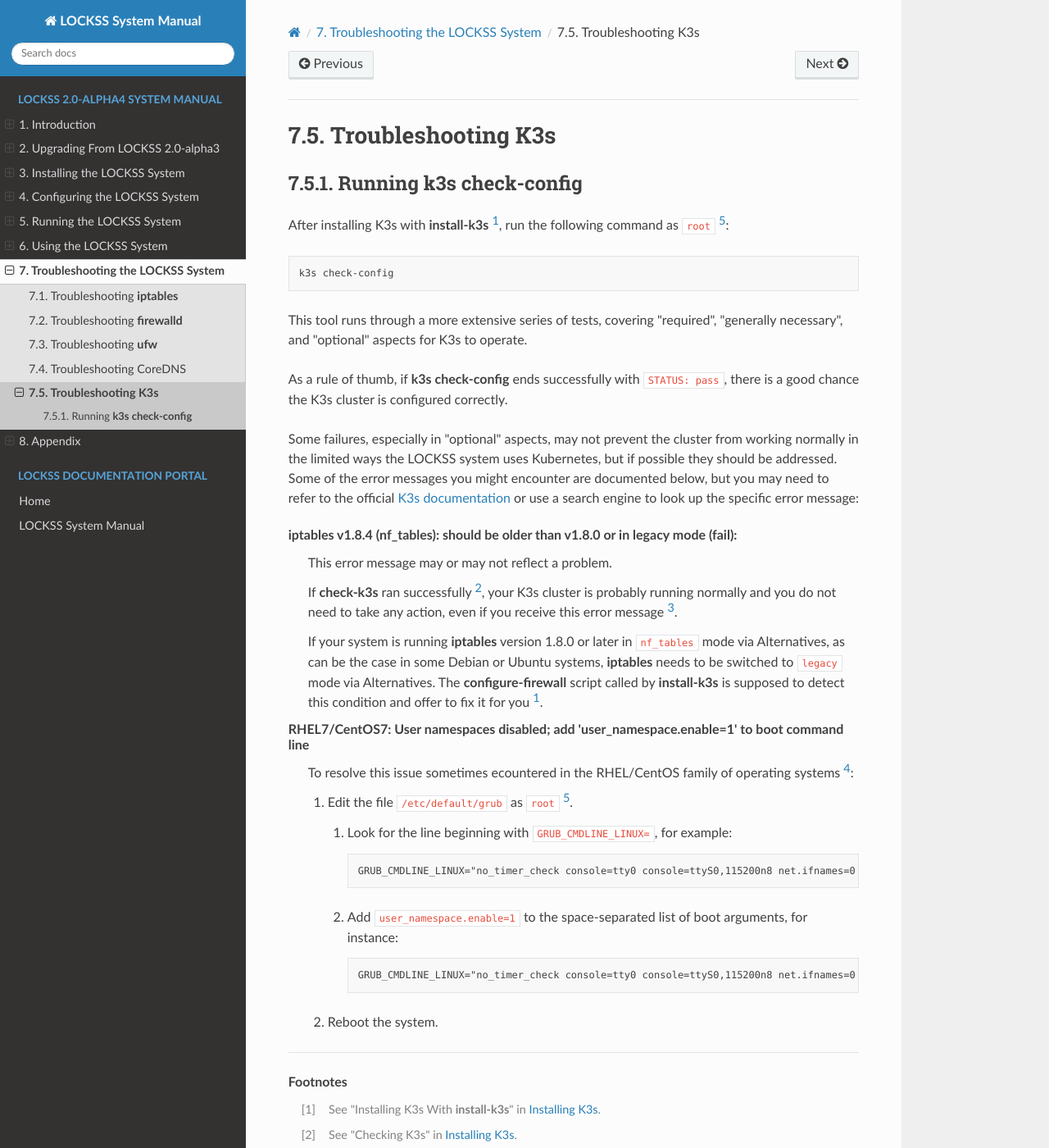
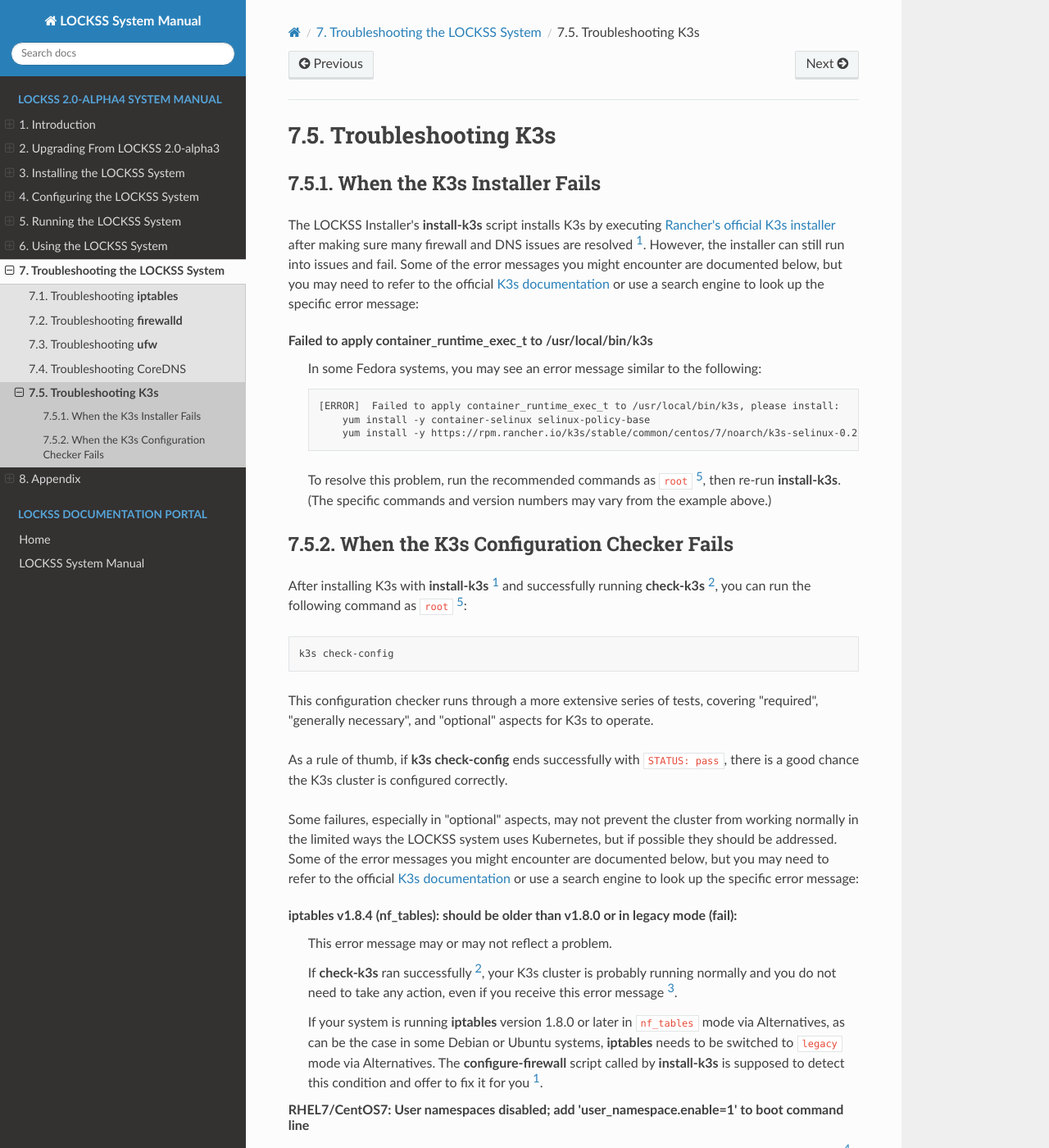
Before and after one commit to lockss/lockss-rtd-manual, a Sphinx documentation site: the page built from docs/troubleshooting/k3s.rst, in a window 1280 px wide and 1400 px high. Shown: the whole window at 82% size. Built offline with Sphinx 7.4.7 and the Read the Docs theme 2.0.0, drawn with Linux system fonts in a browser that asks for light colours; some of the changed text lies outside the part shown.

Commit message:
Better coverage of exotic K3s conditions. Add missing CentOS 7 remediation step. Cosmetic.

```diff
--- a/docs/installing/k3s.rst
+++ b/docs/installing/k3s.rst
@@ -64,7 +64,7 @@ The LOCKSS Installer provides :program:`install-k3s`, a script that streamlines
 
    K3s stores state data in :file:`/var/lib/rancher/k3s` by default, but if :file:`/var` is space-limited, you should specify a different directory as the K3s state data directory will grow to at least 5-10GB. Enter a directory path of your choice followed by :kbd:`Enter`, or simply hit :kbd:`Enter` to accept the default.
 
-7. If Rancher's K3s install script (https://get.k3s.io) cannot recover from an error condition, it may display an error message with a suggested remediation before exiting. If applicable, perform the recommended action and re-run :program:`install-k3s`.
+7. If Rancher's K3s install script (https://get.k3s.io) cannot recover from an error condition, it may display an error message with a suggested remediation before exiting. If applicable, perform the recommended action and re-run :program:`install-k3s`. See :ref:`When the K3s Installer Fails`.
 
 ------------
 Checking K3s
@@ -94,7 +94,7 @@ After :program:`install-k3s` runs successfully, two tools are at your disposal t
 
    .. important::
 
-      Generally, when this checker fails, there is something worth investigating and fixing. However in some cases, the checker complains about a problem that has since been resolved in K3s, or that does not actually prevent K3s from working. If this checker fails, see :doc:`/troubleshooting/k3s` for guidance.
+      Generally, when this checker fails, there is something worth investigating and fixing. However in some cases, the checker complains about a problem that has since been resolved in K3s, or that does not actually prevent K3s from working. If this checker fails, see :ref:`When the K3s Configuration Checker Fails` for guidance.
 
 ----
 
--- a/docs/troubleshooting/k3s.rst
+++ b/docs/troubleshooting/k3s.rst
@@ -2,17 +2,34 @@
 Troubleshooting K3s
 ===================
 
------------------------------------
-Running :program:`k3s check-config`
------------------------------------
+----------------------------
+When the K3s Installer Fails
+----------------------------
 
-After installing K3s with :program:`install-k3s` [#fn1]_, run the following command as ``root`` [#fnroot]_:
+The LOCKSS Installer's :program:`install-k3s` script installs K3s by executing `Rancher's official K3s installer <https://get.k3s.io/>`_ after making sure many firewall and DNS issues are resolved [#fn1]_. However, the installer can still run into issues and fail. Some of the error messages you might encounter are documented below, but you may need to refer to the official `K3s documentation <https://rancher.com/docs/k3s/latest/en/>`_ or use a search engine to look up the specific error message:
+
+Failed to apply container_runtime_exec_t to /usr/local/bin/k3s
+   In some Fedora systems, you may see an error message similar to the following:
+
+   .. code-block:: text
+
+      [ERROR]  Failed to apply container_runtime_exec_t to /usr/local/bin/k3s, please install:
+          yum install -y container-selinux selinux-policy-base
+          yum install -y https://rpm.rancher.io/k3s/stable/common/centos/7/noarch/k3s-selinux-0.2-1.el7_8.noarch.rpm
+
+   To resolve this problem, run the recommended commands as ``root`` [#fnroot]_, then re-run :program:`install-k3s`. (The specific commands and version numbers may vary from the example above.)
+
+----------------------------------------
+When the K3s Configuration Checker Fails
+----------------------------------------
+
+After installing K3s with :program:`install-k3s` [#fn1]_ and successfully running :program:`check-k3s` [#fn2]_, you can run the following command as ``root`` [#fnroot]_:
 
 .. code-block:: shell
 
    k3s check-config
 
-This tool runs through a more extensive series of tests, covering "required", "generally necessary", and "optional" aspects for K3s to operate.
+This configuration checker runs through a more extensive series of tests, covering "required", "generally necessary", and "optional" aspects for K3s to operate.
 
 As a rule of thumb, if :program:`k3s check-config` ends successfully with ``STATUS: pass``, there is a good chance the K3s cluster is configured correctly.
 
@@ -40,9 +57,15 @@ RHEL7/CentOS7: User namespaces disabled; add 'user_namespace.enable=1' to boot c
 
          .. code-block:: text
 
-            GRUB_CMDLINE_LINUX="no_timer_check console=tty0 console=ttyS0,115200n8 net.ifnames=0 biosdevname=0 elevator=noop crashkernel=auto user_namespace.enable=1"
+            GRUB_CMDLINE_LINUX="user_namespace.enable=1 no_timer_check console=tty0 console=ttyS0,115200n8 net.ifnames=0 biosdevname=0 elevator=noop crashkernel=auto"
 
-   2. Reboot the system.
+   2. Run the following command as ``root``:
+
+      .. code-block:: shell
+
+         grub2-mkconfig -o /boot/grub2/grub.cfg
+
+   3. Reboot the system.
 
 ----
 
```
